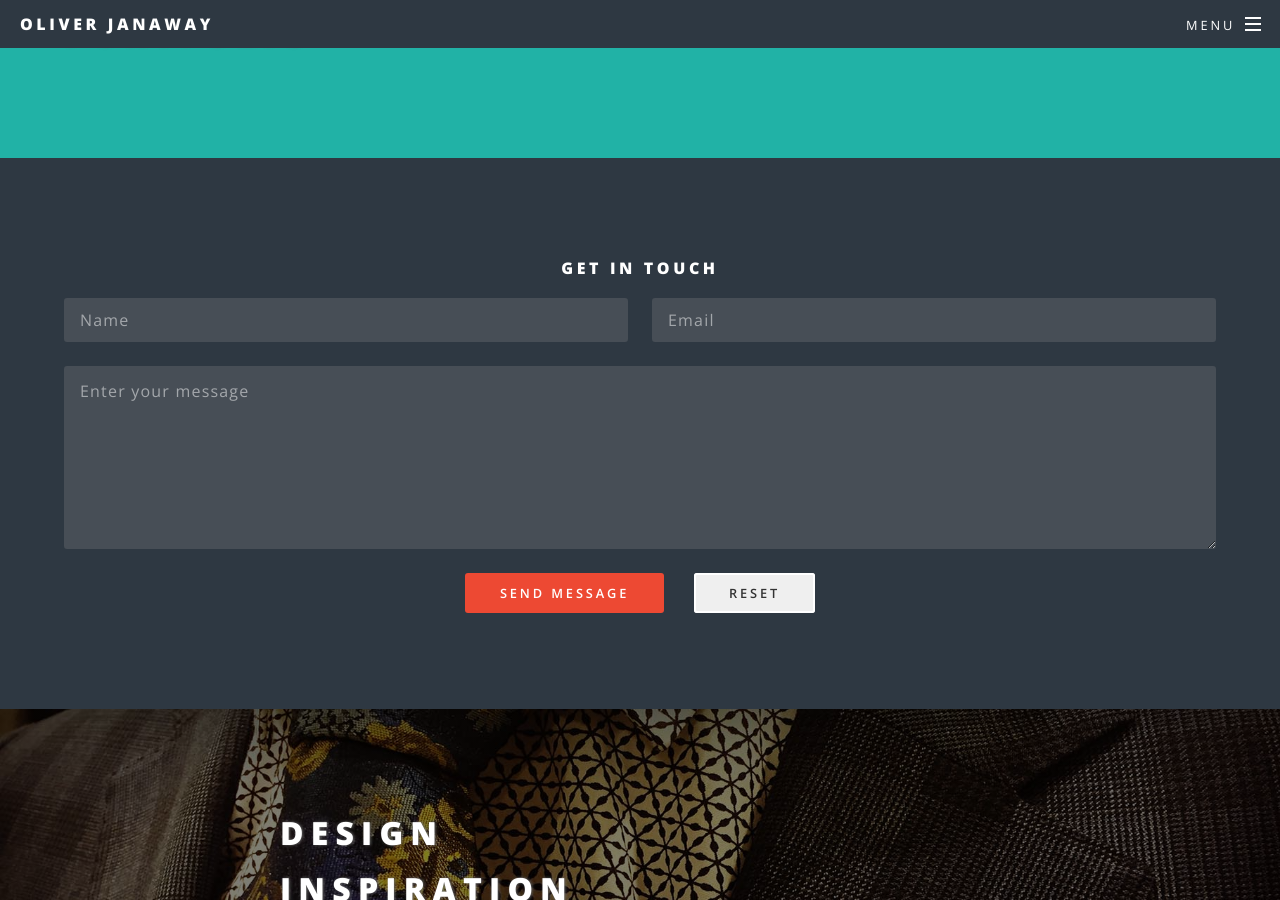
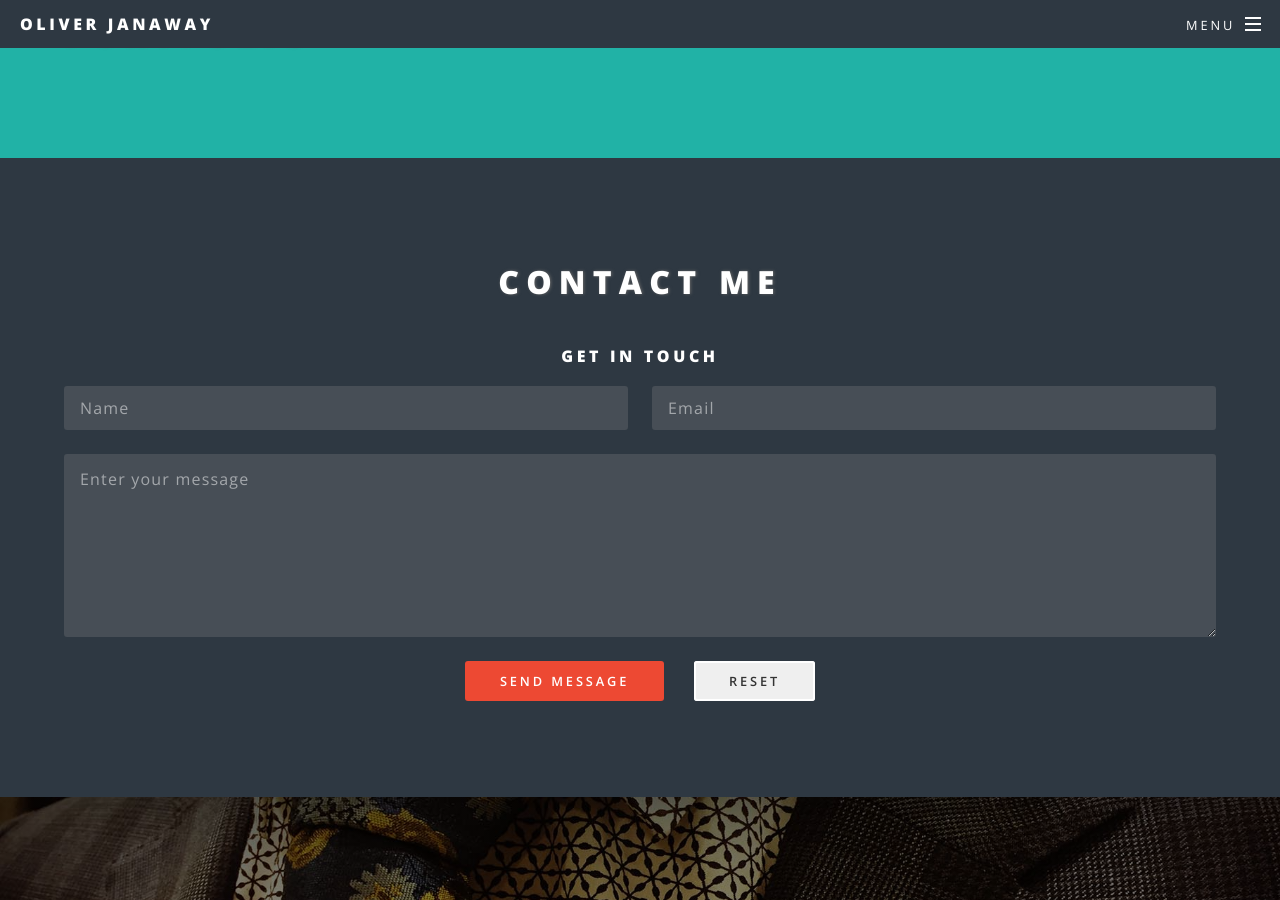
Before and after one commit to beebul/olly, a Jekyll site: the page built from index.html, in a window 1280 px wide and 900 px high, scrolled down 1916 px. Built offline with Jekyll 4.4.1, drawn with Linux system fonts in a browser that asks for light colours; a script that is not in the unit is left out.

Commit message:
Contact form heading

```diff
--- a/index.html
+++ b/index.html
@@ -53,6 +53,7 @@ layout: landing
 <!-- Contact-->
 <section id="four" class="wrapper style2 special">
 	<div class="inner">
+		<h2>Contact Me</h2>
 
 		<h3>Get in touch</h3>
 
```
